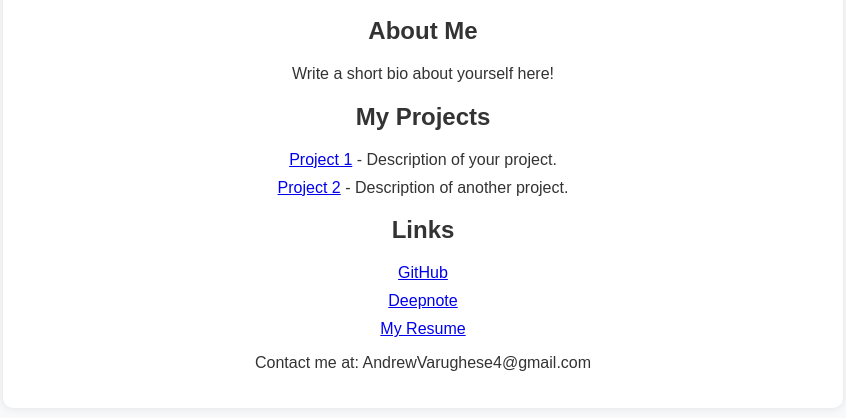
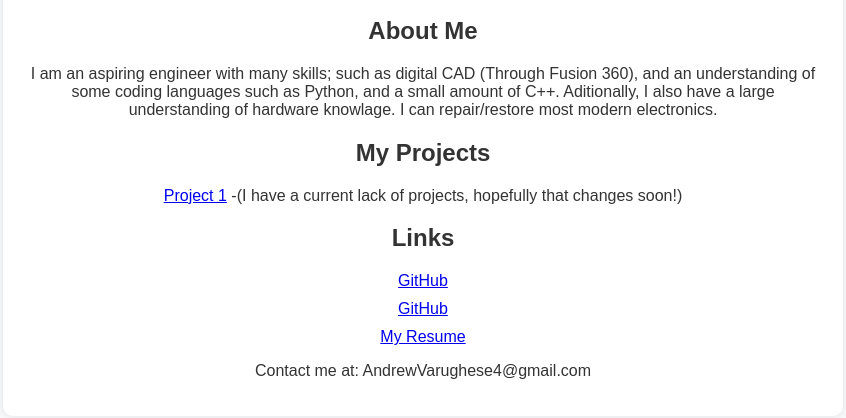
Before and after one commit to AndrewV28/MyFirstWebsite, a plain HTML site: page index.html in a window 1280 px wide. Shown: the part 370-788 px from the top of the page, without its empty margins (217-1063 px from the left). Drawn offline with Linux system fonts and the light colour scheme; a script that the page names is missing.

Commit message:
Update index.html

```diff
--- a/index.html
+++ b/index.html
@@ -18,14 +18,13 @@
 
         <section id="about">
             <h2>About Me</h2>
-            <p>Write a short bio about yourself here!</p>
+            <p>I am an aspiring engineer with many skills; such as digital CAD (Through Fusion 360), and an understanding of some coding languages such as Python, and a small amount of C++. Aditionally, I also have a large understanding of hardware knowlage. I can repair/restore most modern electronics. </p>
         </section>
 
         <section id="projects">
             <h2>My Projects</h2>
             <ul>
-                <li><a href="#">Project 1</a> - Description of your project.</li>
-                <li><a href="#">Project 2</a> - Description of another project.</li>
+                <li><a href="#">Project 1</a> -(I have a current lack of projects, hopefully that changes soon!)</li>
             </ul>
         </section>
 
@@ -33,8 +32,8 @@
             <h2>Links</h2>
             <ul>
                 <li><a href="https://github.com/AndrewV28" target="_blank">GitHub</a></li>
-                <li><a href="https://deepnote.com/yourprofile" target="_blank">Deepnote</a></li>
-                <li><a href="https://docs.google.com/document/d/1WeL_w_AH5ja12b-JJlvhHT7oMls2gr5t8Y7JNfQw5A0/edit?usp=sharing" target="_blank">My Resume</a></li>
+                <li><a href="https://github.com/AndrewV28" target="_blank">GitHub</a></li>
+                <li><a href="https://docs.google.com/document/d/1HnD3nEgoXKJczD9O211TPA6uX5fjcJaw0_wL_CY-efQ/edit?tab=t.0" target="_blank">My Resume</a></li>
             </ul>
         </section>
 
```
